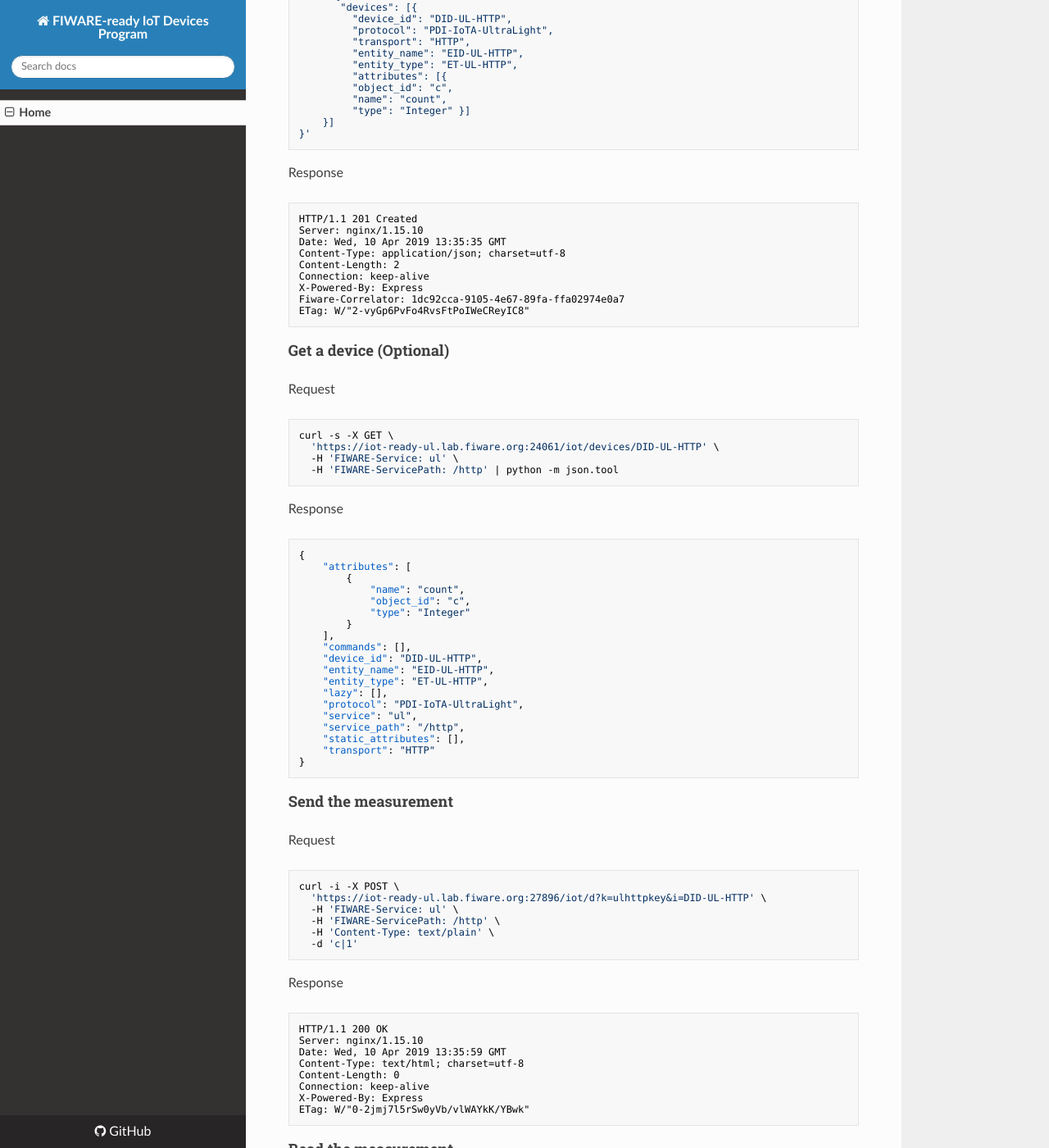
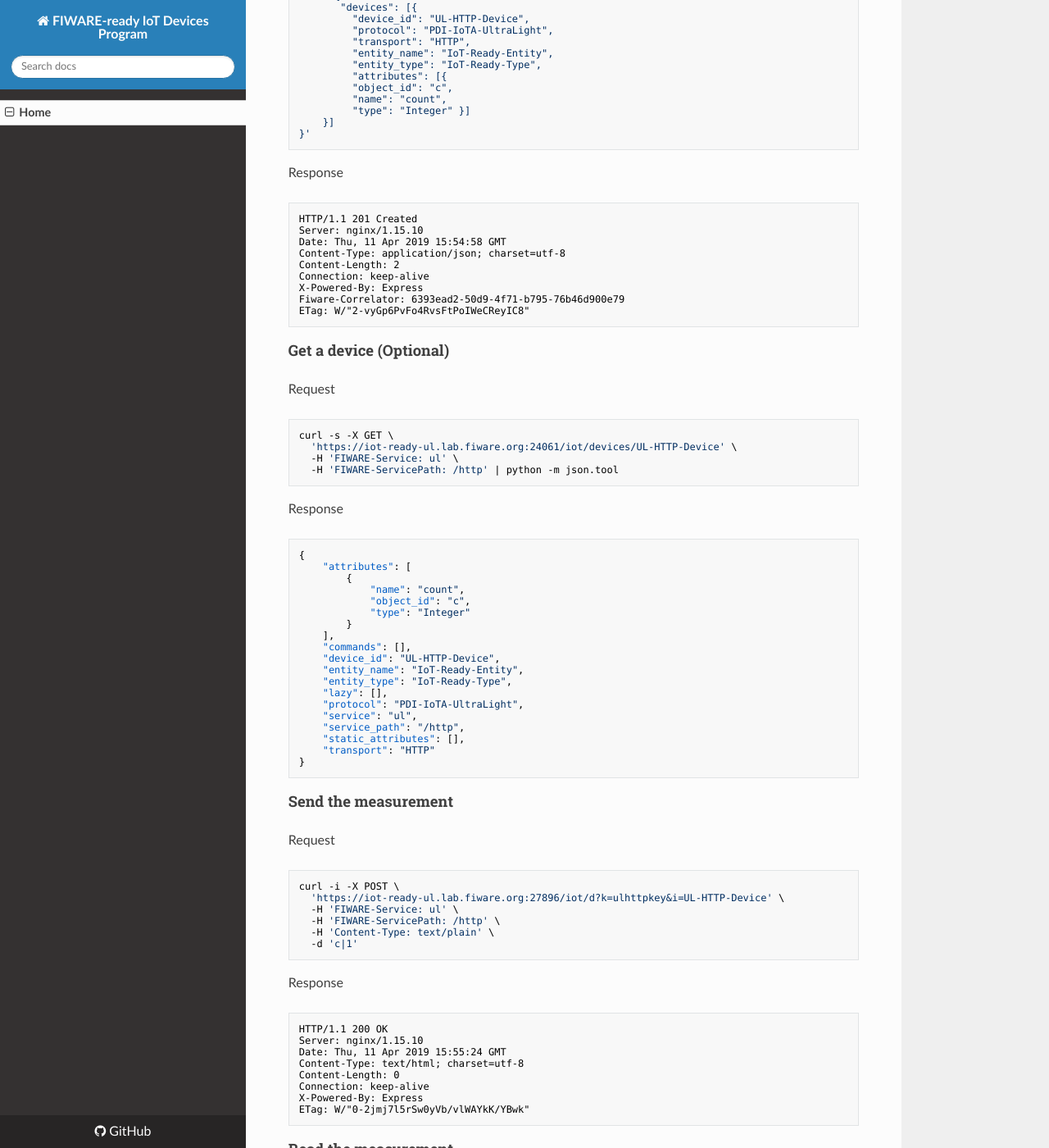
Before and after one commit to FIWARE-Ops/docs.FIWARE-ready-IoT-Devices-Validation, an MkDocs documentation site: the page built from docs/index.md, in a window 1280 px wide and 1400 px high, scrolled down 8648 px. Shown: the whole window at 82% size. Built offline with MkDocs 1.6.1, drawn with Linux system fonts in a browser that asks for light colours; nearby versions of some CDN libraries; comment, search, counter and statistics services are not loaded; old or Windows-style settings are respelled for this version of MkDocs; some of the changed text lies outside the part shown.

Commit message:
variables synced to postman

````diff
--- a/docs/index.md
+++ b/docs/index.md
@@ -245,7 +245,7 @@ Response
         "doc": "https://fiware-orion.rtfd.io/en/2.2.0/",
         "git_hash": "5a46a70de9e0b809cce1a1b7295027eea0aa757f",
         "release_date": "Mon Feb 25 15:15:27 UTC 2019",
-        "uptime": "0 d, 0 h, 8 m, 30 s",
+        "uptime": "0 d, 5 h, 27 m, 55 s",
         "version": "2.2.0"
     }
 }
@@ -285,7 +285,7 @@ curl -i -X POST \
         "services": [{
         "apikey": "ulhttpkey",
         "cbroker": "https://iot-ready-ul.lab.fiware.org:21026",
-        "entity_type": "ET-UL-HTTP",
+        "entity_type": "IoT-Ready-Type",
         "resource": "/iot/d"}]
      }'
 ```
@@ -295,12 +295,12 @@ Response
 ```text
 HTTP/1.1 201 Created
 Server: nginx/1.15.10
-Date: Wed, 10 Apr 2019 13:35:10 GMT
+Date: Thu, 11 Apr 2019 15:54:25 GMT
 Content-Type: application/json; charset=utf-8
 Content-Length: 2
 Connection: keep-alive
 X-Powered-By: Express
-Fiware-Correlator: f0fadf14-67b4-417b-8025-96a95491c91d
+Fiware-Correlator: c31b2d53-b5ef-4b44-9e1a-ca2bc35b1386
 ETag: W/"2-vyGp6PvFo4RvsFtPoIWeCReyIC8"
 ```
 
@@ -325,11 +325,11 @@ Response
     "services": [
         {
             "__v": 0,
-            "_id": "5cadf10e8be50e00118f4818",
+            "_id": "5caf63313ec3c500111335c9",
             "apikey": "ulhttpkey",
             "attributes": [],
             "commands": [],
-            "entity_type": "ET-UL-HTTP",
+            "entity_type": "IoT-Ready-Type",
             "internal_attributes": [],
             "lazy": [],
             "resource": "/iot/d",
@@ -353,11 +353,11 @@ curl -i -X POST \
   -H 'FIWARE-ServicePath: /http' \
   -d '{
        "devices": [{
-         "device_id": "DID-UL-HTTP",
+         "device_id": "UL-HTTP-Device",
          "protocol": "PDI-IoTA-UltraLight",
          "transport": "HTTP",
-         "entity_name": "EID-UL-HTTP",
-         "entity_type": "ET-UL-HTTP",
+         "entity_name": "IoT-Ready-Entity",
+         "entity_type": "IoT-Ready-Type",
          "attributes": [{
          "object_id": "c",
          "name": "count",
@@ -371,12 +371,12 @@ Response
 ```text
 HTTP/1.1 201 Created
 Server: nginx/1.15.10
-Date: Wed, 10 Apr 2019 13:35:35 GMT
+Date: Thu, 11 Apr 2019 15:54:58 GMT
 Content-Type: application/json; charset=utf-8
 Content-Length: 2
 Connection: keep-alive
 X-Powered-By: Express
-Fiware-Correlator: 1dc92cca-9105-4e67-89fa-ffa02974e0a7
+Fiware-Correlator: 6393ead2-50d9-4f71-b795-76b46d900e79
 ETag: W/"2-vyGp6PvFo4RvsFtPoIWeCReyIC8"
 ```
 
@@ -386,7 +386,7 @@ Request
 
 ```bash
 curl -s -X GET \
-  'https://iot-ready-ul.lab.fiware.org:24061/iot/devices/DID-UL-HTTP' \
+  'https://iot-ready-ul.lab.fiware.org:24061/iot/devices/UL-HTTP-Device' \
   -H 'FIWARE-Service: ul' \
   -H 'FIWARE-ServicePath: /http' | python -m json.tool
 ```
@@ -403,9 +403,9 @@ Response
         }
     ],
     "commands": [],
-    "device_id": "DID-UL-HTTP",
-    "entity_name": "EID-UL-HTTP",
-    "entity_type": "ET-UL-HTTP",
+    "device_id": "UL-HTTP-Device",
+    "entity_name": "IoT-Ready-Entity",
+    "entity_type": "IoT-Ready-Type",
     "lazy": [],
     "protocol": "PDI-IoTA-UltraLight",
     "service": "ul",
@@ -421,7 +421,7 @@ Request
 
 ```bash
 curl -i -X POST \
-  'https://iot-ready-ul.lab.fiware.org:27896/iot/d?k=ulhttpkey&i=DID-UL-HTTP' \
+  'https://iot-ready-ul.lab.fiware.org:27896/iot/d?k=ulhttpkey&i=UL-HTTP-Device' \
   -H 'FIWARE-Service: ul' \
   -H 'FIWARE-ServicePath: /http' \
   -H 'Content-Type: text/plain' \
@@ -433,7 +433,7 @@ Response
 ```text
 HTTP/1.1 200 OK
 Server: nginx/1.15.10
-Date: Wed, 10 Apr 2019 13:35:59 GMT
+Date: Thu, 11 Apr 2019 15:55:24 GMT
 Content-Type: text/html; charset=utf-8
 Content-Length: 0
 Connection: keep-alive
@@ -447,7 +447,7 @@ Request
 
 ```bash
 curl -s -X GET \
-  'https://iot-ready-ul.lab.fiware.org:21026/v2/entities?type=ET-UL-HTTP' \
+  'https://iot-ready-ul.lab.fiware.org:21026/v2/entities?type=IoT-Ready-Type' \
   -H 'FIWARE-Service: ul' \
   -H 'FIWARE-ServicePath: /http' | python -m json.tool
 ```
@@ -460,20 +460,20 @@ Response
         "TimeInstant": {
             "metadata": {},
             "type": "ISO8601",
-            "value": "2019-04-10T13:35:59.00Z"
+            "value": "2019-04-11T15:55:24.00Z"
         },
         "count": {
             "metadata": {
                 "TimeInstant": {
                     "type": "ISO8601",
-                    "value": "2019-04-10T13:35:59.504Z"
+                    "value": "2019-04-11T15:55:24.152Z"
                 }
             },
             "type": "Integer",
             "value": "1"
         },
-        "id": "EID-UL-HTTP",
-        "type": "ET-UL-HTTP"
+        "id": "IoT-Ready-Entity",
+        "type": "IoT-Ready-Type"
     }
 ]
 ```
@@ -547,7 +547,7 @@ curl -i -X POST \
         "services": [{
         "apikey": "ulmqttkey",
         "cbroker": "https://iot-ready-ul.lab.fiware.org:21026",
-        "entity_type": "ET-UL-MQTT",
+        "entity_type": "IoT-Ready-Type",
         "resource": "/iot/d"}]
      }'
 ```
@@ -557,12 +557,12 @@ Response
 ```text
 HTTP/1.1 201 Created
 Server: nginx/1.15.10
-Date: Wed, 10 Apr 2019 13:36:33 GMT
+Date: Thu, 11 Apr 2019 15:56:09 GMT
 Content-Type: application/json; charset=utf-8
 Content-Length: 2
 Connection: keep-alive
 X-Powered-By: Express
-Fiware-Correlator: c693a732-2cf2-46fd-b39a-f4f2e5c3e690
+Fiware-Correlator: 466a1076-a203-4a31-a3ee-21a6c307af9d
 ETag: W/"2-vyGp6PvFo4RvsFtPoIWeCReyIC8"
 ```
 
@@ -587,11 +587,11 @@ Response
     "services": [
         {
             "__v": 0,
-            "_id": "5cadf1618be50e00118f481a",
+            "_id": "5caf63993ec3c500111335cb",
             "apikey": "ulmqttkey",
             "attributes": [],
             "commands": [],
-            "entity_type": "ET-UL-MQTT",
+            "entity_type": "IoT-Ready-Type",
             "internal_attributes": [],
             "lazy": [],
             "resource": "/iot/d",
@@ -615,11 +615,11 @@ curl -i -X POST \
   -H 'FIWARE-ServicePath: /mqtt' \
   -d '{
        "devices": [{
-         "device_id": "DID-UL-MQTT",
+         "device_id": "UL-MQTT-Device",
          "protocol": "PDI-IoTA-UltraLight",
          "transport": "MQTT",
-         "entity_name": "EID-UL-MQTT",
-         "entity_type": "ET-UL-MQTT",
+         "entity_name": "IoT-Ready-Entity",
+         "entity_type": "IoT-Ready-Type",
          "attributes": [{
          "object_id": "c",
          "name": "count",
@@ -633,12 +633,12 @@ Response
 ```text
 HTTP/1.1 201 Created
 Server: nginx/1.15.10
-Date: Wed, 10 Apr 2019 13:36:57 GMT
+Date: Thu, 11 Apr 2019 15:56:37 GMT
 Content-Type: application/json; charset=utf-8
 Content-Length: 2
 Connection: keep-alive
 X-Powered-By: Express
-Fiware-Correlator: 41b8fe81-bf64-462f-95f8-3d56b302189d
+Fiware-Correlator: 3a3bacd0-5bd1-450c-99e1-0dc33efe6f5f
 ETag: W/"2-vyGp6PvFo4RvsFtPoIWeCReyIC8"
 ```
 
@@ -648,7 +648,7 @@ Request
 
 ```bash
 curl -s -X GET \
-  'https://iot-ready-ul.lab.fiware.org:24061/iot/devices/DID-UL-MQTT' \
+  'https://iot-ready-ul.lab.fiware.org:24061/iot/devices/UL-MQTT-Device' \
   -H 'FIWARE-Service: ul' \
   -H 'FIWARE-ServicePath: /mqtt' | python -m json.tool
 ```
@@ -665,9 +665,9 @@ Response
         }
     ],
     "commands": [],
-    "device_id": "DID-UL-MQTT",
-    "entity_name": "EID-UL-MQTT",
-    "entity_type": "ET-UL-MQTT",
+    "device_id": "UL-MQTT-Device",
+    "entity_name": "IoT-Ready-Entity",
+    "entity_type": "IoT-Ready-Type",
     "lazy": [],
     "protocol": "PDI-IoTA-UltraLight",
     "service": "ul",
@@ -682,7 +682,7 @@ Response
 Request
 
 ```bash
-docker run -it --rm efrecon/mqtt-client pub -h iot-ready-ul.lab.fiware.org -p 27898 -m "c|1" -t "/ulmqttkey/DID-UL-MQTT/attrs"
+docker run -it --rm efrecon/mqtt-client pub -h iot-ready-ul.lab.fiware.org -p 27898 -m "c|1" -t "/ulmqttkey/UL-MQTT-Device/attrs"
 ```
 
 #### Read the measurement
@@ -691,7 +691,7 @@ Request
 
 ```bash
 curl -s -X GET \
-  'https://iot-ready-ul.lab.fiware.org:21026/v2/entities?type=ET-UL-MQTT' \
+  'https://iot-ready-ul.lab.fiware.org:21026/v2/entities?type=IoT-Ready-Type' \
   -H 'FIWARE-Service: ul' \
   -H 'FIWARE-ServicePath: /mqtt' | python -m json.tool
 ```
@@ -704,20 +704,20 @@ Response
         "TimeInstant": {
             "metadata": {},
             "type": "ISO8601",
-            "value": "2019-04-10T13:37:47.00Z"
+            "value": "2019-04-11T16:01:24.00Z"
         },
         "count": {
             "metadata": {
                 "TimeInstant": {
                     "type": "ISO8601",
-                    "value": "2019-04-10T13:37:47.121Z"
+                    "value": "2019-04-11T16:01:24.484Z"
                 }
             },
             "type": "Integer",
             "value": "1"
         },
-        "id": "EID-UL-MQTT",
-        "type": "ET-UL-MQTT"
+        "id": "IoT-Ready-Entity",
+        "type": "IoT-Ready-Type"
     }
 ]
 ```
````
Also changed, not shown: other parts of docs/index.md (+1 -1 lines).
